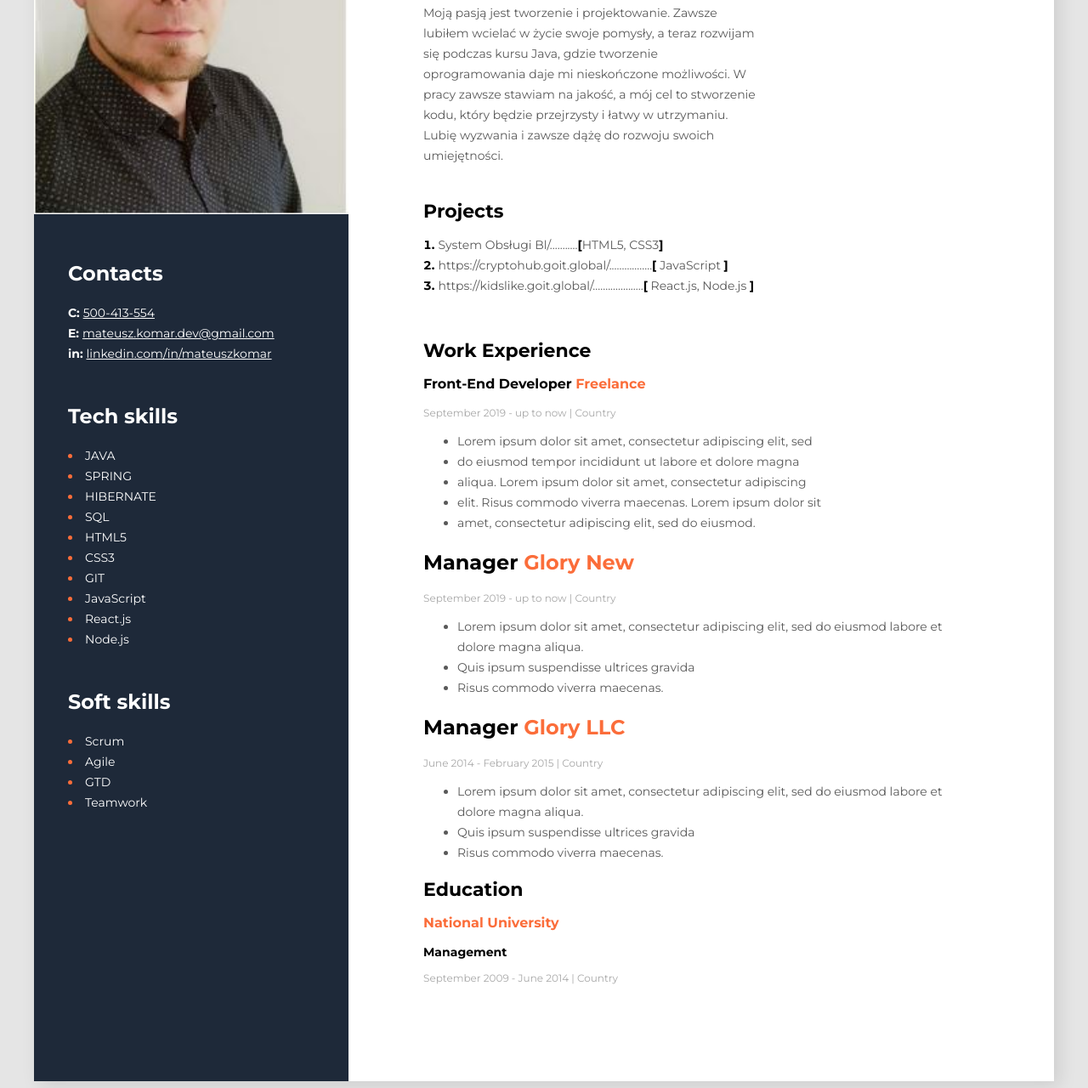
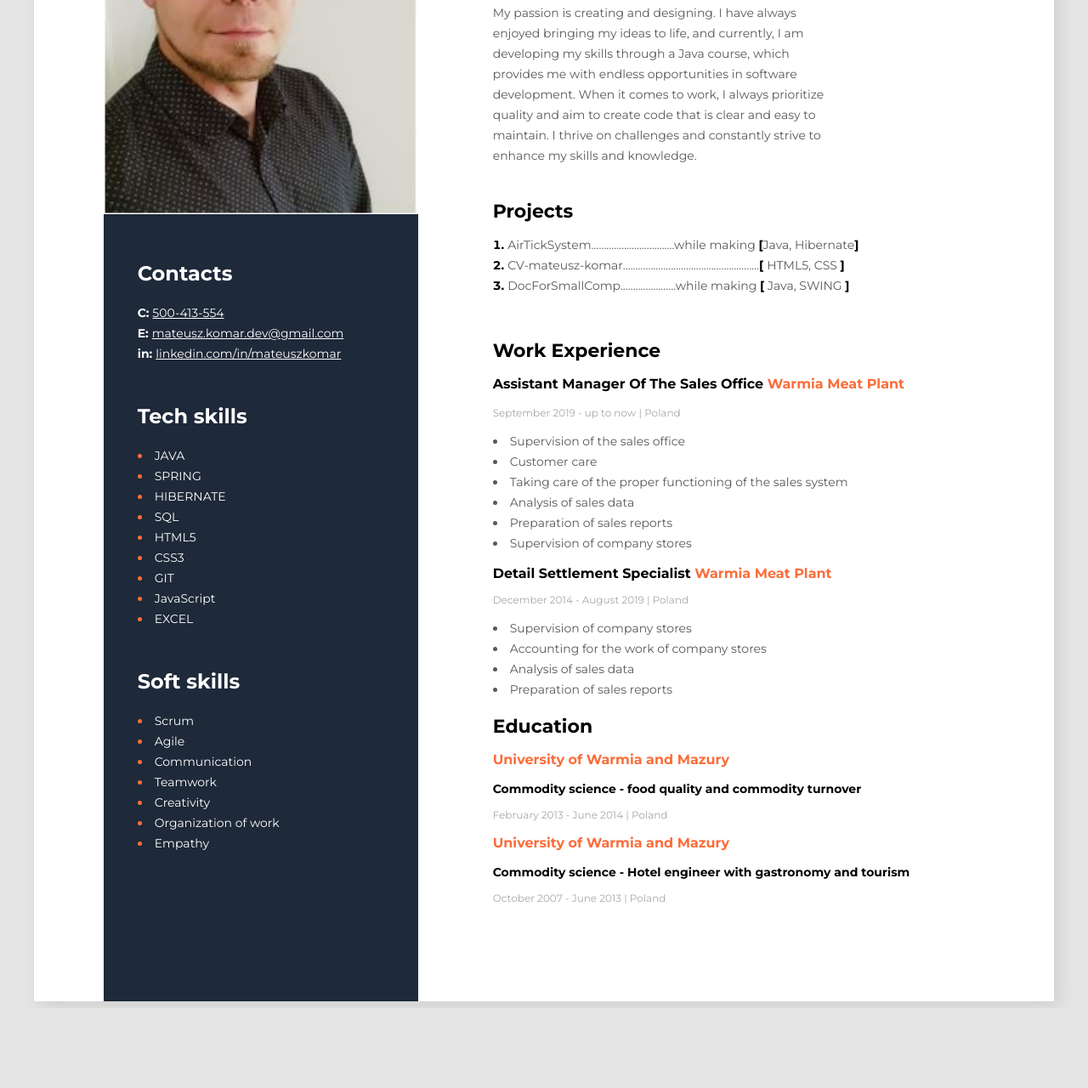
Before and after one commit to Matkaru/CV, a plain HTML site: page index.html in a window 1280 px wide. Shown: the part 251-1531 px from the top of the page at 85% size. After the commit the page ends 1437 px from the top, so only its background shows below. Drawn offline with Linux system fonts and the light colour scheme.

Commit message:
completion of data

```diff
--- a/index.html
+++ b/index.html
@@ -21,13 +21,14 @@
                     <h2 class="job-title">Junior Java Developer</h2>
                     <h1>Mateusz Komar</h1>
                     <p class="description">
-                        Moją pasją jest tworzenie i projektowanie. Zawsze
-                        lubiłem wcielać w życie swoje pomysły, a teraz rozwijam
-                        się podczas kursu Java, gdzie tworzenie oprogramowania
-                        daje mi nieskończone możliwości. W pracy zawsze stawiam
-                        na jakość, a mój cel to stworzenie kodu, który będzie
-                        przejrzysty i łatwy w utrzymaniu. Lubię wyzwania i
-                        zawsze dążę do rozwoju swoich umiejętności.
+                        My passion is creating and designing. I have always
+                        enjoyed bringing my ideas to life, and currently, I am
+                        developing my skills through a Java course, which
+                        provides me with endless opportunities in software
+                        development. When it comes to work, I always prioritize
+                        quality and aim to create code that is clear and easy to
+                        maintain. I thrive on challenges and constantly strive
+                        to enhance my skills and knowledge.
                     </p>
                 </div>
                 <div class="projects">
@@ -38,30 +39,33 @@
                             <a
                                 class="list-primary-item"
                                 href="https://github.com/Matkaru/System_oblugi_BL.git"
-                                >System Obsługi Bl/</a
-                            ><span class="list-primary-item">...........</span
-                            >[<span class="list-primary-item">HTML5, CSS3</span
+                            >
+                                AirTickSystem</a
+                            ><span class="list-primary-item"
+                                >.................................while making </span
+                            >[<span class="list-primary-item"
+                                >Java, Hibernate</span
                             >]
                         </li>
                         <li>
                             <a
                                 class="list-primary-item"
-                                href="https://cryptohub.goit.global/"
-                                >https://cryptohub.goit.global/</a
+                                href="https://github.com/Matkaru/CV-mateusz-komar.git"
+                                >CV-mateusz-komar</a
                             ><span class="list-primary-item"
-                                >.................</span
+                                >......................................................</span
                             >[
-                            <span class="list-primary-item">JavaScript </span>]
+                            <span class="list-primary-item">HTML5, CSS </span>]
                         </li>
                         <li>
                             <a
                                 class="list-primary-item"
-                                href=" https://kidslike.goit.global/"
-                                >https://kidslike.goit.global/</a
+                                href="https://github.com/Matkaru/documentForSmallComp.git"
+                                >DocForSmallComp</a
                             ><span class="list-primary-item"
-                                >....................</span
+                                >......................while making </span
                             >[<span class="list-primary-item">
-                                React.js, Node.js </span
+                                Java, SWING </span
                             >]
                         </li>
                     </ol>
@@ -69,64 +73,54 @@
                 <div>
                     <h2 class="heder-primary">Work Experience</h2>
                     <h3 class="job-name">
-                        Front-End Developer
-                        <span class="highlight">Freelance</span>
+                        Assistant Manager Of The Sales Office
+                        <span class="highlight"> Warmia Meat Plant</span>
                     </h3>
-                    <p class="job-date">September 2019 - up to now | Country</p>
+                    <p class="job-date">September 2019 - up to now | Poland</p>
 
                     <ul class="job-list">
+                        <li>Supervision of the sales office</li>
+                        <li>Customer care</li>
                         <li>
-                            Lorem ipsum dolor sit amet, consectetur adipiscing
-                            elit, sed
+                            Taking care of the proper functioning of the sales
+                            system
                         </li>
-                        <li>
-                            do eiusmod tempor incididunt ut labore et dolore
-                            magna
-                        </li>
-                        <li>
-                            aliqua. Lorem ipsum dolor sit amet, consectetur
-                            adipiscing
-                        </li>
-                        <li>
-                            elit. Risus commodo viverra maecenas. Lorem ipsum
-                            dolor sit
-                        </li>
-                        <li>
-                            amet, consectetur adipiscing elit, sed do eiusmod.
-                        </li>
+                        <li>Analysis of sales data</li>
+                        <li>Preparation of sales reports</li>
+                        <li>Supervision of company stores</li>
                     </ul>
                 </div>
                 <div>
-                    <h2>Manager <span class="highlight">Glory New </span></h2>
-                    <p class="job-date">September 2019 - up to now | Country</p>
+                    <h2 class="job-name">
+                        Detail Settlement Specialist
+                        <span class="highlight">Warmia Meat Plant </span>
+                    </h2>
+                    <p class="job-date">December 2014 - August 2019 | Poland</p>
 
                     <ul class="job-list">
-                        <li>
-                            Lorem ipsum dolor sit amet, consectetur adipiscing
-                            elit, sed do eiusmod labore et dolore magna aliqua.
-                        </li>
-                        <li>Quis ipsum suspendisse ultrices gravida</li>
-                        <li>Risus commodo viverra maecenas.</li>
-                    </ul>
-                </div>
-                <div>
-                    <h2>Manager <span class="highlight">Glory LLC</span></h2>
-                    <p class="job-date">June 2014 - February 2015 | Country</p>
-
-                    <ul class="job-list">
-                        <li>
-                            Lorem ipsum dolor sit amet, consectetur adipiscing
-                            elit, sed do eiusmod labore et dolore magna aliqua.
-                        </li>
-                        <li>Quis ipsum suspendisse ultrices gravida</li>
-                        <li>Risus commodo viverra maecenas.</li>
+                        <li>Supervision of company stores</li>
+                        <li>Accounting for the work of company stores</li>
+                        <li>Analysis of sales data</li>
+                        <li>Preparation of sales reports</li>
                     </ul>
                 </div>
                 <div>
                     <h2 class="heder-primary">Education</h2>
-                    <h3 class="university-name">National University</h3>
-                    <p class="job-title">Management</p>
-                    <p class="job-date">September 2009 - June 2014 | Country</p>
+                    <h3 class="university-name">
+                        University of Warmia and Mazury
+                    </h3>
+                    <p class="job-title">
+                        Commodity science - food quality and commodity turnover
+                    </p>
+                    <p class="job-date">February 2013 - June 2014 | Poland</p>
+                    <h3 class="university-name">
+                        University of Warmia and Mazury
+                    </h3>
+                    <p class="job-title">
+                        Commodity science - Hotel engineer with gastronomy and
+                        tourism
+                    </p>
+                    <p class="job-date">October 2007 - June 2013 | Poland</p>
                 </div>
             </main>
             <aside>
@@ -176,10 +170,7 @@
                             <span class="list-secondary-item">JavaScript</span>
                         </li>
                         <li>
-                            <span class="list-secondary-item">React.js</span>
-                        </li>
-                        <li>
-                            <span class="list-secondary-item">Node.js</span>
+                            <span class="list-secondary-item">EXCEL</span>
                         </li>
                     </ul>
                 </div>
@@ -188,9 +179,26 @@
                     <ul class="list-secondary">
                         <li><span class="list-secondary-item">Scrum </span></li>
                         <li><span class="list-secondary-item">Agile </span></li>
-                        <li><span class="list-secondary-item">GTD </span></li>
+                        <li>
+                            <span class="list-secondary-item">
+                                Communication
+                            </span>
+                        </li>
                         <li>
                             <span class="list-secondary-item">Teamwork </span>
+                        </li>
+                        <li>
+                            <span class="list-secondary-item">
+                                Creativity
+                            </span>
+                        </li>
+                        <li>
+                            <span class="list-secondary-item">
+                                Organization of work
+                            </span>
+                        </li>
+                        <li>
+                            <span class="list-secondary-item"> Empathy </span>
                         </li>
                     </ul>
                 </div>
--- a/style.css
+++ b/style.css
@@ -84,6 +84,7 @@ h1 {
     line-height: 24px;
     color: #000000;
     padding-left: 0;
+    padding-right: 0;
     list-style-position: inside;
 }
 .list-primary-item {
@@ -118,6 +119,8 @@ h1 {
     font-size: 14px;
     line-height: 24px;
     color: #595959;
+    padding-left: 0;
+    list-style-position: inside;
 }
 .university-name {
     font-weight: 700;
```
